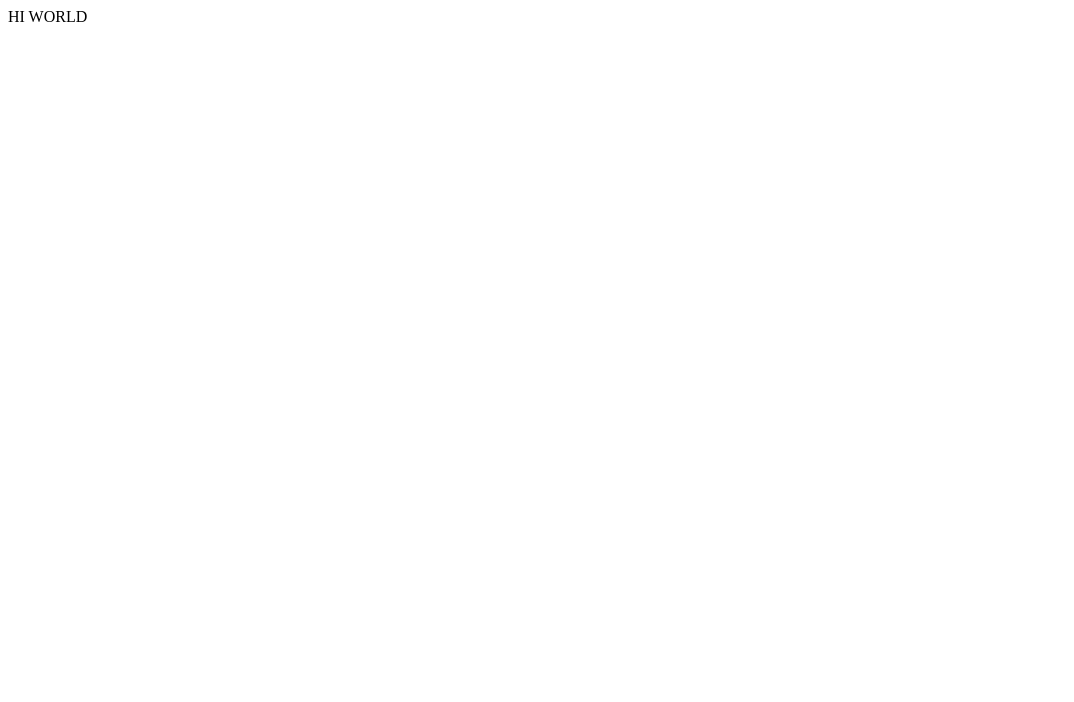
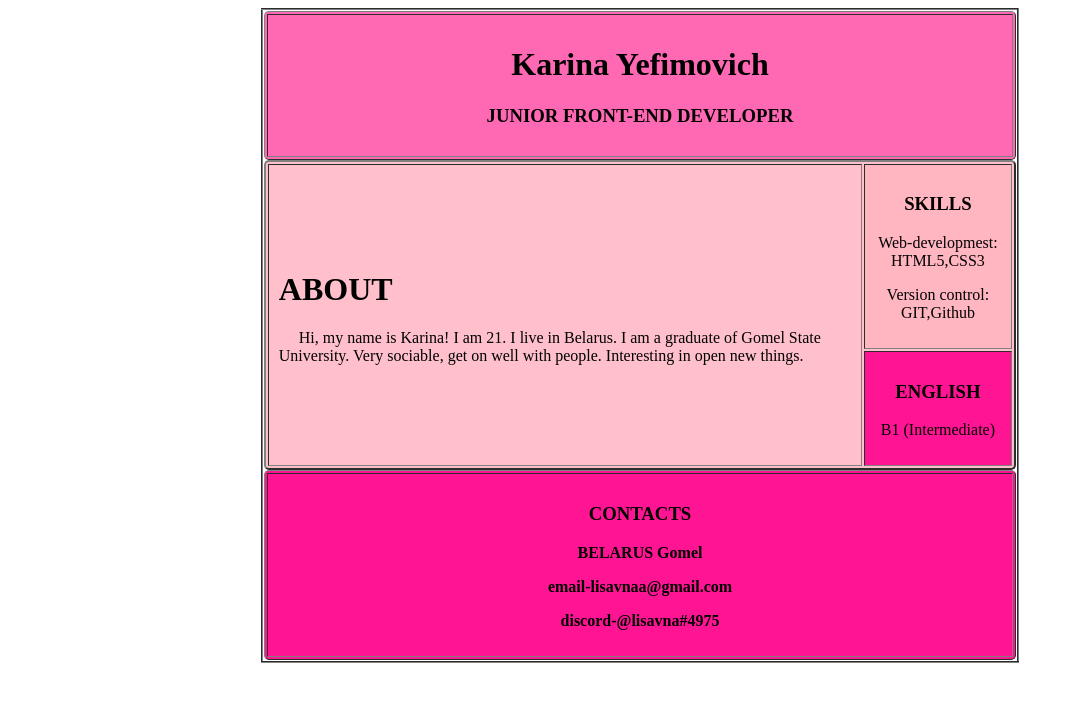
Before and after one commit to lisavna/rsschool-cv-old, a plain HTML site: page index.html in a window 1280 px wide. Shown: the whole page, without its empty margins (0-1074 px from the left). Drawn offline with Linux system fonts and the light colour scheme.

Commit message:
refactor: change structure of the project

```diff
--- a/index.html
+++ b/index.html
@@ -1 +1,101 @@
-HI WORLD
+<!DOCTYPE html>
+<html lang="en">
+<head>
+<meta charset="utf-8" />
+
+<link rel="stylesheet" href="style.css">
+<link href="https://fonts.googleapis.com/css2?
+family=Kaushan+Script&family=Montserrat:wght@700&display=swap"
+rel="stylesheet">
+<meta http-equiv="X-UA-Compatible" content="IE=edge">
+<meta name="viewport" content="width=device-width, initial-scale=1.0">
+
+<title>CV Karina Yefimovich</title>
+</head>
+<body>
+<table
+border="2"
+align="center"
+rules="rows"
+style="width:60%;">
+<tr>
+<td>
+
+
+<table
+border="1"
+bgcolor="#FF69B4"
+cellpadding="10"
+style="width:100%; border-radius:5px;">
+<tr>
+<th>
+<h1>Karina Yefimovich</h1>
+<h3>JUNIOR FRONT-END DEVELOPER</h3>
+</th>
+</tr>
+</table>
+
+
+<table
+border="2"
+align="center"
+bgcolor="#FFC0CB"
+cellpadding="10"
+style="width:100%; border-radius:5px;">
+
+<tr>
+<td
+rowspan="2"
+style="width:80%">
+<h1>ABOUT</h1>
+
+<p style="text-indent:20px">
+    Hi, my name is Karina! I am 21. I live in Belarus.
+    I am a graduate of Gomel State University.
+    Very sociable, get on well with people. Interesting in open new things.</p>
+
+<p style="text-indent:20px">
+</p>
+</td>
+
+
+<td bgcolor="#FFB6C1" align="center">
+<h3>SKILLS</h3>
+    <p>Web-developmest: HTML5,CSS3</p>
+    <p>Version control: GIT,Github</p>
+<p>
+<a href="">
+
+</td>
+</tr>
+<tr>
+<td
+bgcolor="#FF1493"
+align="center">
+<h3>ENGLISH</h3>
+<p>B1 (Intermediate)</p>
+</td>
+</tr>
+</table>
+
+
+
+<table
+border="1"
+bgcolor="#FF1493"
+height="100"
+cellpadding="10"
+style="width:100%; border-radius:5px;">
+<th>
+<h3>CONTACTS</h3>
+<p>BELARUS     Gomel</p>
+<p>email-lisavnaa@gmail.com</p>
+<p>discord-@lisavna#4975</p>
+</th>
+</tr>
+</table>
+</td>
+</tr>
+</table>
+</body>
+</html>
```
